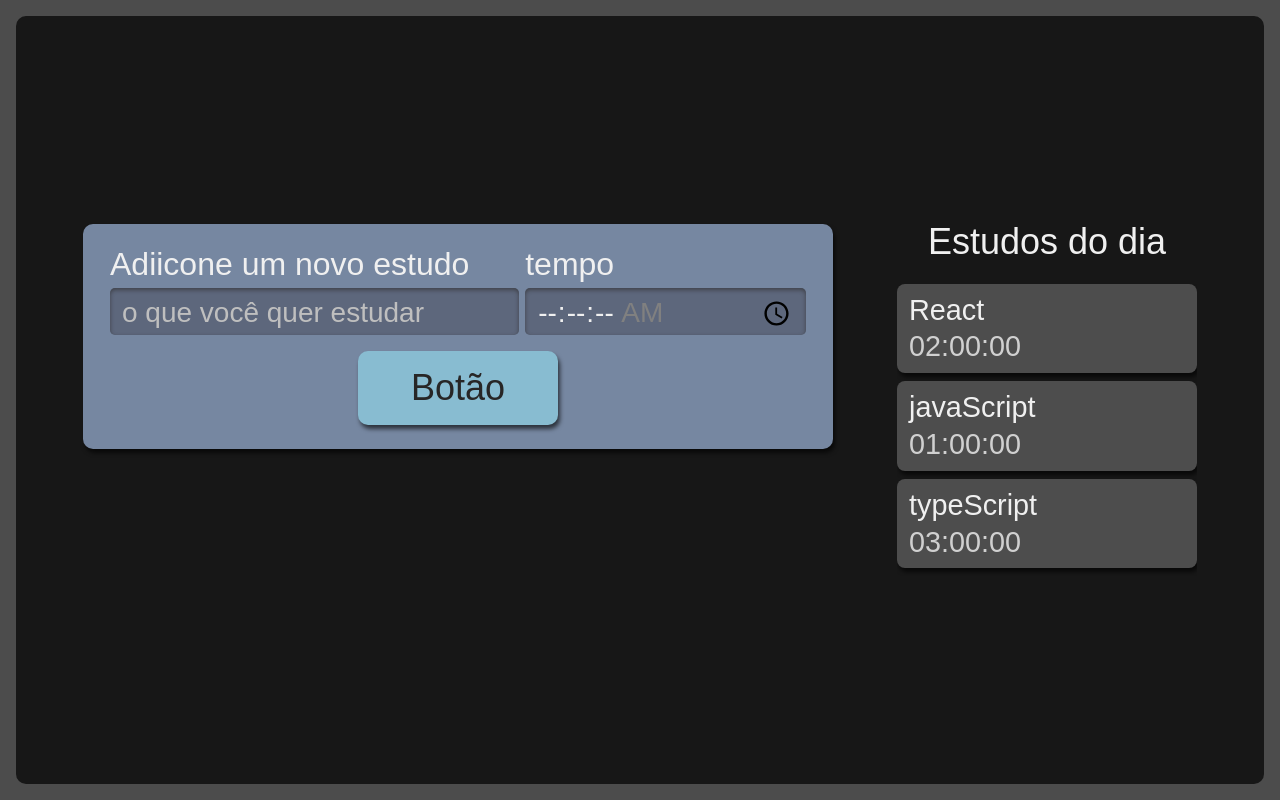
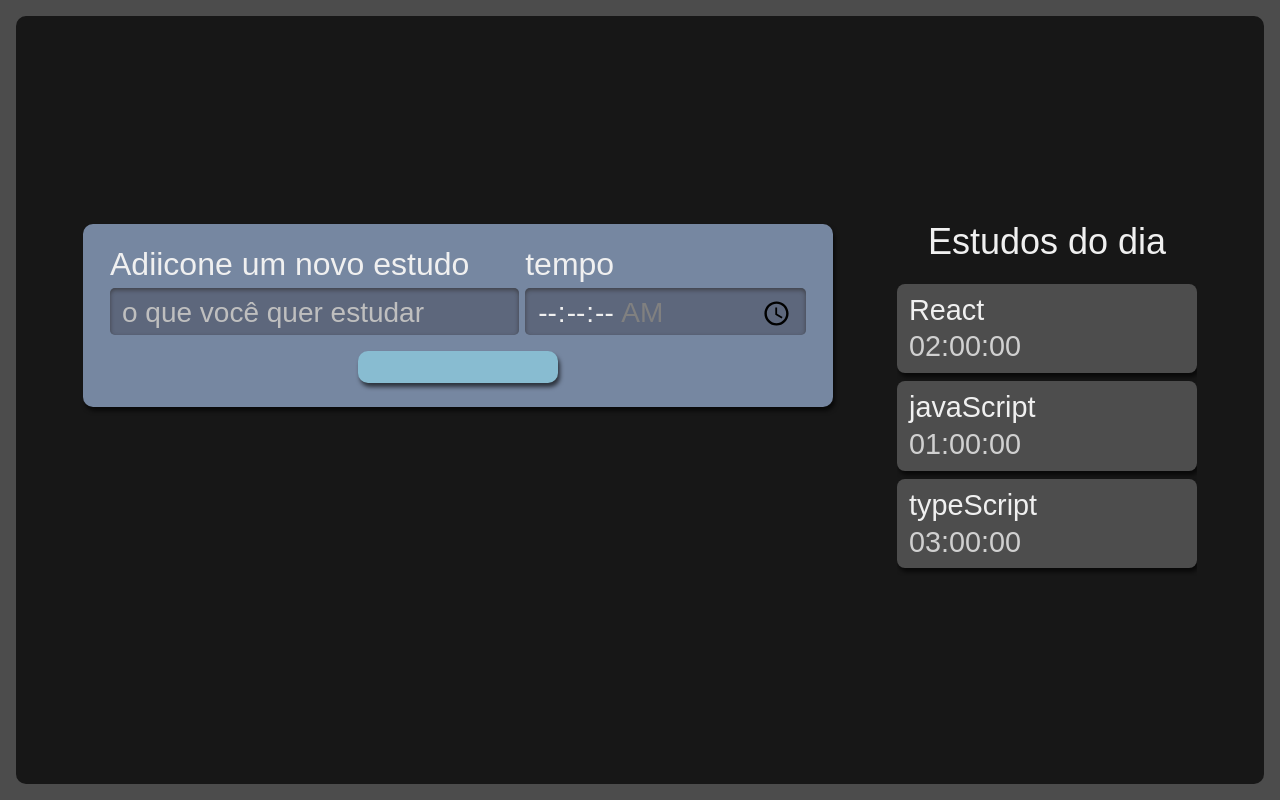
Before and after one commit to fabioMacieira16/FundamentosReactAlura, a React (Create React App) app in the folder alura-studies/: page / in a window 1280 px wide. Built offline with nearby package versions, Linux system fonts and the light colour scheme.

Commit message:
refactor: create component item

```diff
--- a/alura-studies/src/components/Button/index.tsx
+++ b/alura-studies/src/components/Button/index.tsx
@@ -4,7 +4,6 @@ class Button extends React.Component {
     render() {
         return (
             <button className={Style.botao}>
-                Botão
             </button>
         )
     }
--- a/alura-studies/src/components/Form/index.tsx
+++ b/alura-studies/src/components/Form/index.tsx
@@ -1,6 +1,7 @@
 import React from "react"
 import Button from "../Button"
 import Style from './Form.module.scss'
+
 class Form extends React.Component {
     render() {
         return (
@@ -30,7 +31,9 @@ class Form extends React.Component {
                         required
                     />
                 </div>
-                <Button />
+                <Button>
+                    Adicionar
+                </Button>
             </form>
         )
     }
--- /dev/null
+++ b/alura-studies/src/components/List/Item/index.tsx
@@ -0,0 +1,10 @@
+import Style from '../List.module.scss'
+
+export default function Itens({ task, time }: { task: string, time: string }) {
+    return (
+        <li className={Style.item}>
+            <h3>{task}</h3>
+            <span>{time}</span>
+        </li>
+    )
+}
--- a/alura-studies/src/components/List/index.tsx
+++ b/alura-studies/src/components/List/index.tsx
@@ -1,7 +1,7 @@
-import React from "react"
 import Style from './List.module.scss'
+import Item from '../List/Item'
 
-function List() {
+export default function List() {
 
     const tasks = [{
         task: "React",
@@ -19,14 +19,12 @@ function List() {
             <h2>Estudos do dia</h2>
             <ul>
                 {tasks.map((item, index) => (
-                    <li key={index} className={Style.item}>
-                        <h3>{item.task}</h3>
-                        <span>{item.time}</span>
-                    </li>
+                    <Item
+                        key={index}
+                        {...item}
+                    />
                 ))}
             </ul>
         </aside>
     )
 }
-
-export default List;
```
